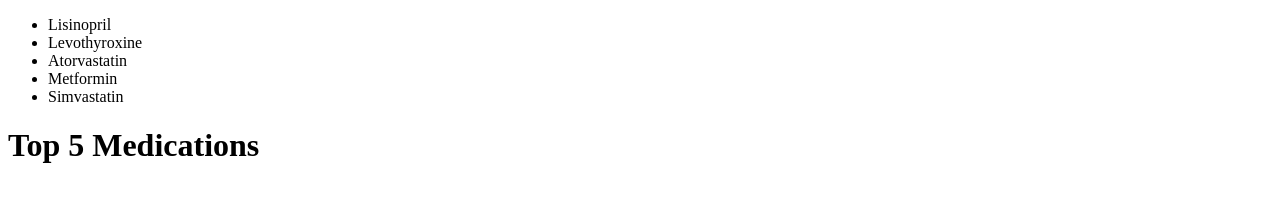
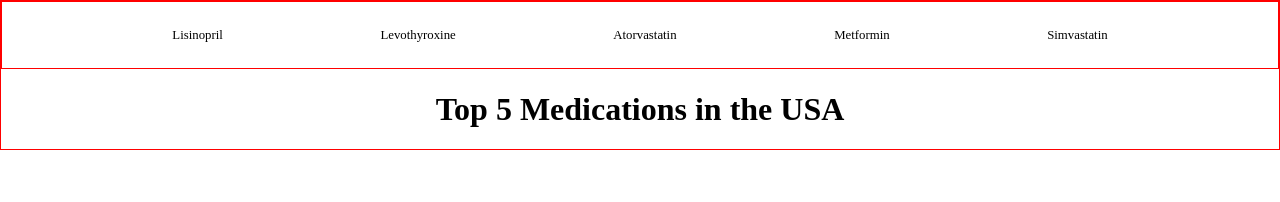
Before and after one commit to dev-martin02/Top-5-Medication, a plain HTML site: page index.html in a window 1280 px wide. Drawn offline with Linux system fonts and the light colour scheme.

Commit message:
CSS for the Headear completed

```diff
--- a/index.css
+++ b/index.css
@@ -0,0 +1,30 @@
+body {
+  margin: 0;
+  padding: 0;
+}
+/* Head */
+header {
+  border: 1px red solid;
+}
+nav {
+  border: 1px red solid;
+  font-size: 80%;
+}
+
+ul {
+  padding: 1%;
+  display: flex;
+  flex-direction: row;
+  justify-content: space-evenly;
+  list-style: none;
+}
+
+h1 {
+  text-align: center;
+}
+
+li:hover {
+  font-weight: bold;
+  border-bottom: 1px black solid;
+}
+/* Head Ends */
--- a/index.html
+++ b/index.html
@@ -7,9 +7,9 @@
     <link rel="stylesheet" href="index.css" />
   </head>
   <body>
-    <head>
+    <header>
       <nav>
-        <ul>
+        <ul class="medication">
           <li>Lisinopril</li>
           <li>Levothyroxine</li>
           <li>Atorvastatin</li>
@@ -17,8 +17,8 @@
           <li>Simvastatin</li>
         </ul>
       </nav>
-      <h1>Top 5 Medications</h1>
-    </head>
+      <h1>Top 5 Medications in the USA</h1>
+    </header>
     <main></main>
     <footer></footer>
   </body>
```
